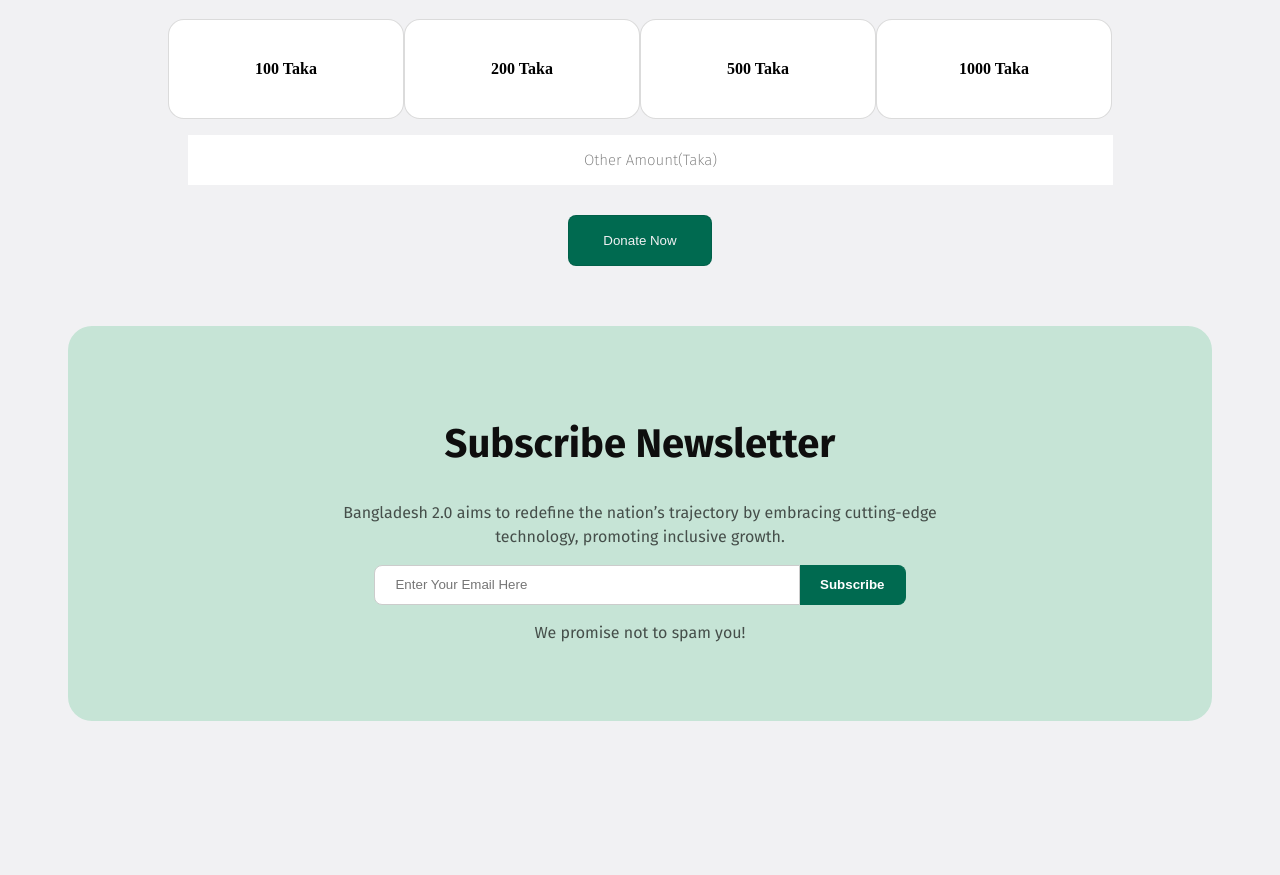
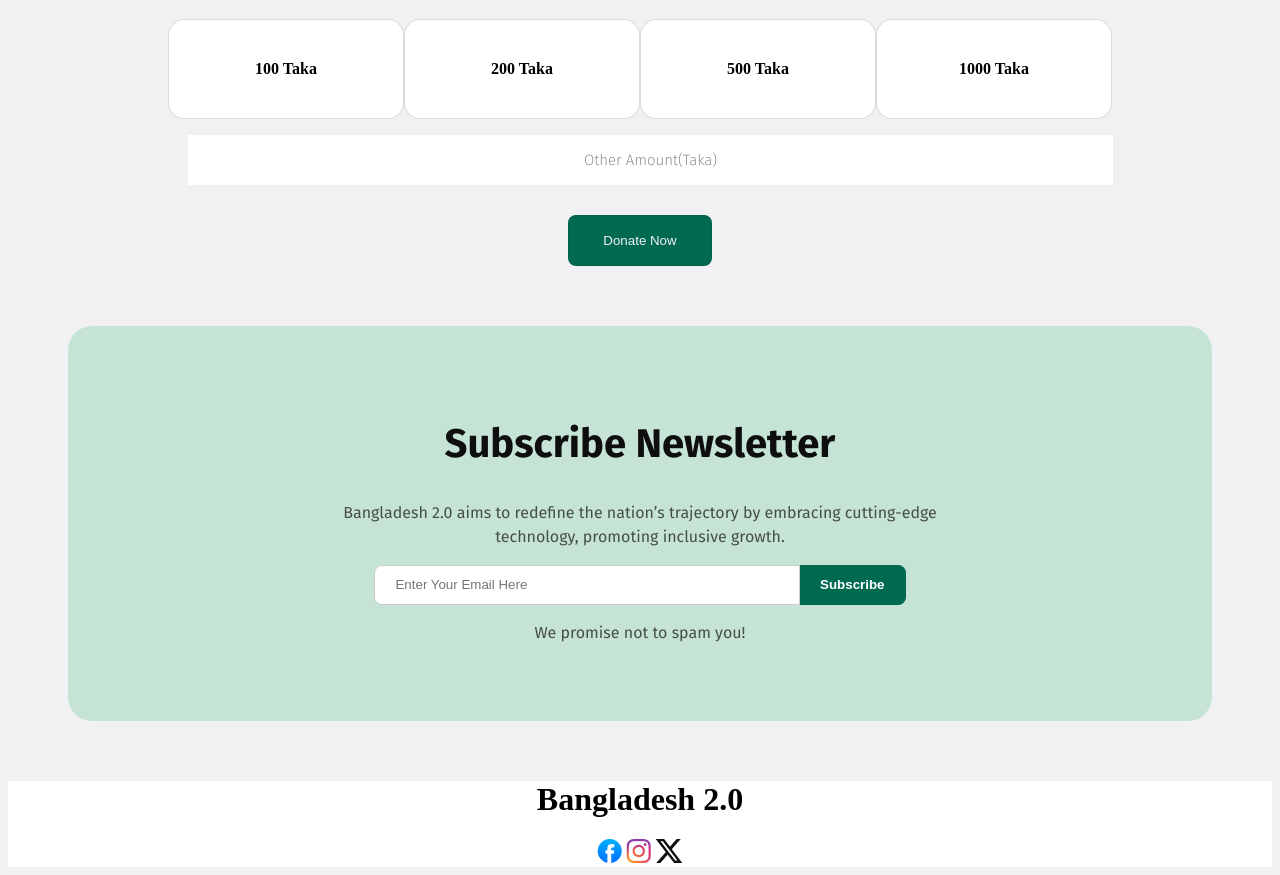
Before and after one commit to Sadman-Hasib2024/b11-assignment-1, a plain HTML site: page index.html in a window 1280 px wide. Shown: the part 3442-4317 px from the top of the page. Before the commit the page ends 4223 px from the top, so only its background shows below. Drawn offline with Linux system fonts and the light colour scheme.

Commit message:
new added

```diff
--- a/index.html
+++ b/index.html
@@ -193,6 +193,10 @@
             <p>We promise not to spam you!</p>
            </section>
     </main>
+    <footer>
+      <h1>Bangladesh 2.0</h1>
+      <div class="footer"><img src="assets/facebook.png" alt=""> <img src="assets/instagram.png" alt=""> <img src="assets/x.png" alt=""></div>
+    </footer>
 </body>
 
 </html>
--- a/style/color.css
+++ b/style/color.css
@@ -453,3 +453,14 @@ text-align: center;
     border-radius: 8px 0 0 8px; /* Matches button border */
     box-sizing: border-box;
 }
+/* footer section */
+footer{
+    background: rgb(255, 255, 255);
+    display: flex;
+    flex-direction: column;
+    text-align: center;
+    justify-content: center;
+}
+footer h1{
+    margin-top: 0px;
+}
```
